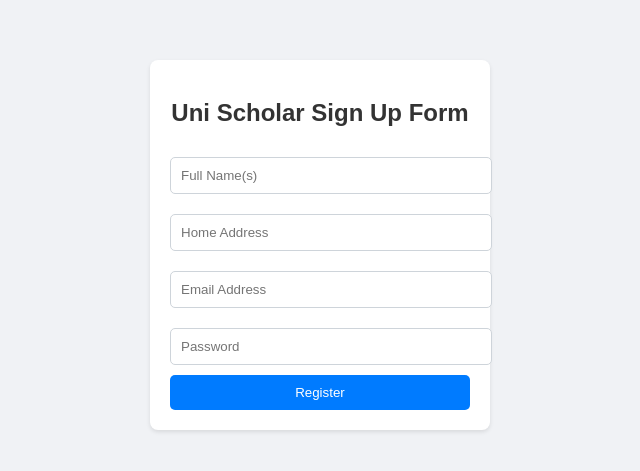
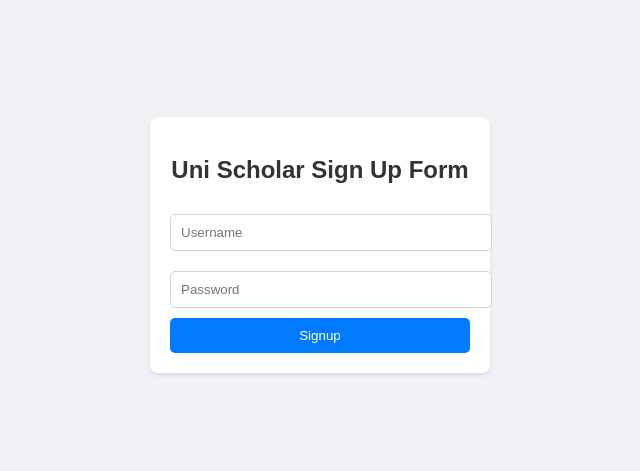
Before and after one commit to TPT7/Uni-Scholar, a plain HTML site: page signup.html in a window 1280 px wide. Shown: the part 155-626 px from the top of the page, without its empty margins (320-960 px from the left). Drawn offline with Linux system fonts and the light colour scheme.

Commit message:
signup successful

```diff
--- a/js/script.js
+++ b/js/script.js
@@ -90,3 +90,30 @@ function login() {
         alert('An error occurred during login. Please try again.');
     });
 }
+
+//signup
+function register() {
+    const username = document.getElementById('usernames').value;
+    const password = document.getElementById('passwords').value;
+
+    fetch('http://localhost:3000/register', {
+        method: 'POST',
+        headers: {
+            'Content-Type': 'application/json'
+        },
+        body: JSON.stringify({username, password })
+    })
+    .then(response => response.json())
+    .then(data => {
+        if (data.success) {
+            alert('Registration successful!');
+            // Redirect to the login page or another page
+            window.location.href = 'login.html';
+        } else {
+            alert('Failed to register.');
+        }
+    })
+    .catch(error => {
+        console.error('Error:', error);
+    });
+}
--- a/signup.html
+++ b/signup.html
@@ -3,18 +3,16 @@
 <head>
     <meta charset="UTF-8">
     <meta name="viewport" content="width=device-width, initial-scale=1.0">
-    <title>Uni Scholar - Login</title>
+    <title>Uni Scholar - Sign Up</title>
     <link rel="stylesheet" href="css/style.css">
     <script src="js/script.js"></script>
 </head>
 <body>
     <div class="login-container">
         <h2>Uni Scholar Sign Up Form</h2>
-        <input type="text" id="fullname" placeholder="Full Name(s)" required>
-        <input type="text" id="address" placeholder="Home Address" required>
-        <input type="text" id="email" placeholder="Email Address" required>
-        <input type="password" id="phone" placeholder="Password" required>
-        <button>Register</button>
+        <input type="text" id="usernames" placeholder="Username" required>
+        <input type="password" id="passwords" placeholder="Password" required>
+        <button onclick="register()">Signup</button>
     </div>
 </body>
 </html>
```
Also changed, not shown: js/server.js (+13 -0 lines).
